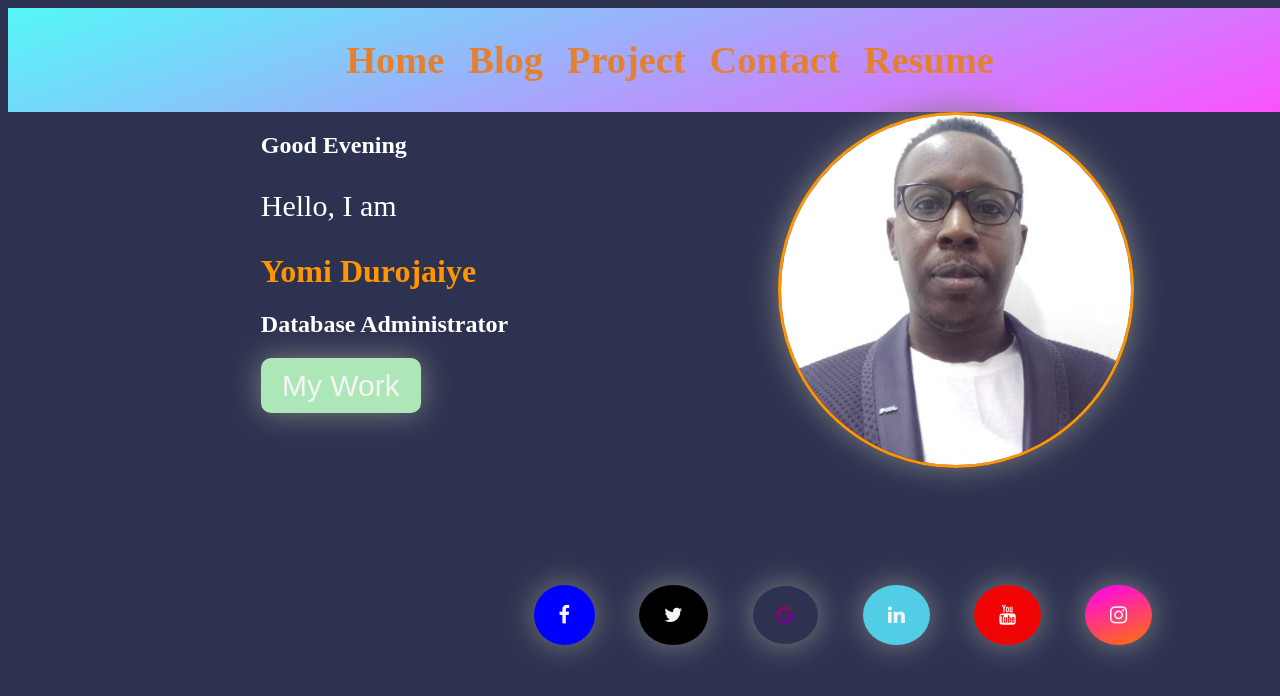
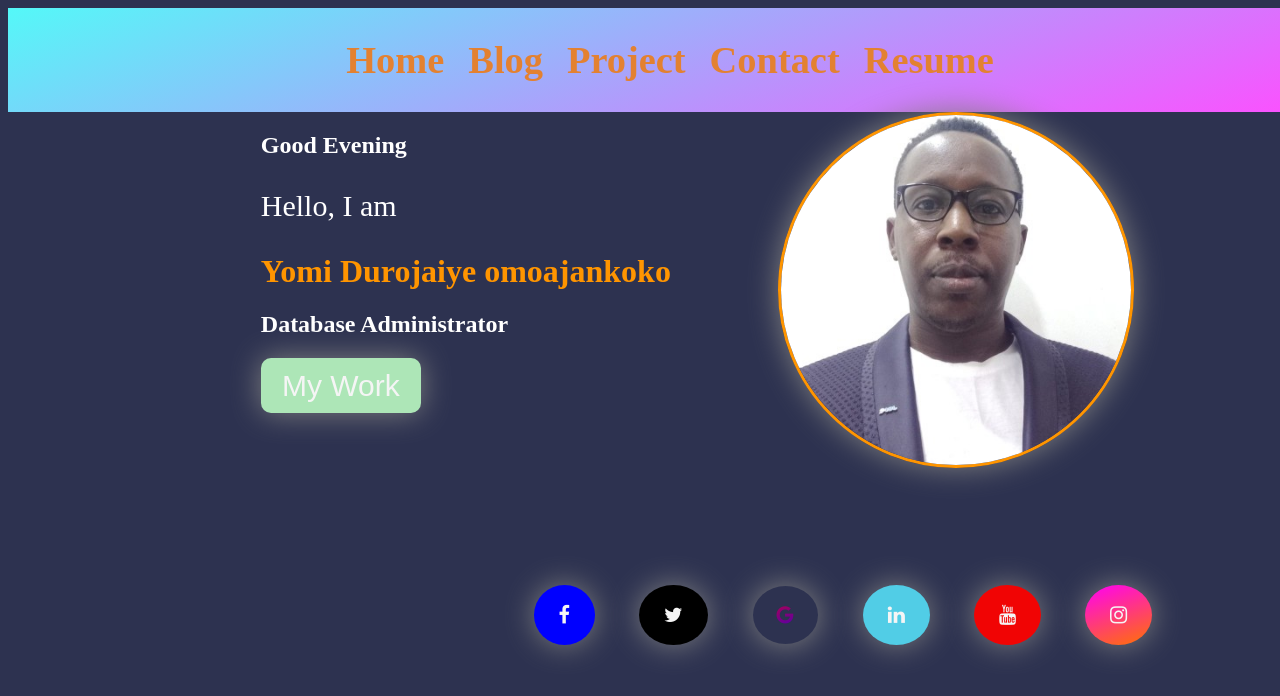
Before and after one commit to yomiduro/yomiduro, a plain HTML site: page index.html in a window 1280 px wide. Shown: the top 696 px of the page. Drawn offline with Linux system fonts and the light colour scheme.

Commit message:
Update index.html

```diff
--- a/index.html
+++ b/index.html
@@ -24,7 +24,7 @@
  <div id="p_info">
     <h2 id="greeting"></h2>
     <p>Hello, I am</p>
-    <h1>Yomi Durojaiye</hi>
+    <h1>Yomi Durojaiye omoajankoko</hi>
       <h2>Database Administrator</h2>
     <a id="p_info_btn"
       href="https://replit.com/@yomiduro1891">
```
